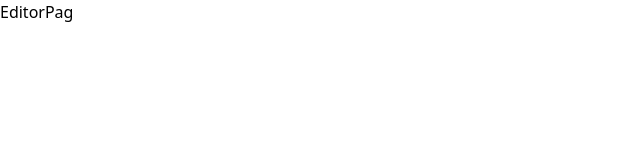
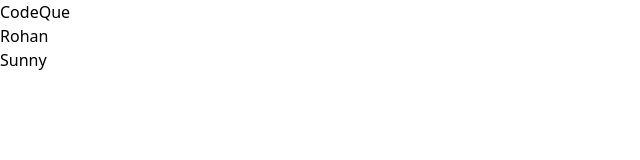
Before and after one commit to rohan-singh987/codeQuee, a React (Vite) app: page /editor/1 in a window 1280 px wide. Shown: the top 160 px of the page, without its empty margins (0-640 px from the left). Built offline with nearby package versions, Linux system fonts and the light colour scheme.

Commit message:
editorPage
Signed-off-by: Rohan Singh <rohannsingh98765@gmail.com>

```diff
--- a/package.json
+++ b/package.json
@@ -10,6 +10,7 @@
   },
   "dependencies": {
     "react": "^18.2.0",
+    "react-avatar": "^5.0.3",
     "react-dom": "^18.2.0",
     "react-hot-toast": "^2.4.0",
     "react-router-dom": "^6.10.0",
--- /dev/null
+++ b/src/components/Client.jsx
@@ -0,0 +1,11 @@
+import React from 'react'
+
+const Client = ({ userName }) => {
+  return (
+    <div>
+        {userName}
+    </div>
+  )
+}
+
+export default Client
--- a/src/pages/EditorPage.jsx
+++ b/src/pages/EditorPage.jsx
@@ -1,8 +1,37 @@
-import React from 'react'
+import { useState } from 'react'
+import Client from '../components/Client';
 
 const EditorPage = () => {
+
+  const [client, setClient] = useState([
+    {
+      SocketId: 1,
+      userName: "Rohan"
+    },
+    {
+      SocketId: 2,
+      userName: "Sunny"
+    }
+  ])
+
   return (
-    <div>EditorPag</div>
+    <div>
+      <div>
+        <div>
+          CodeQue
+        </div>
+        <div>
+          {
+            client.map((client) =>(
+              <Client
+                key={client.SocketId}
+                userName={client.userName}
+              />
+            ))
+          }
+        </div>
+      </div>
+    </div>
   )
 }
 
--- a/src/pages/Home.jsx
+++ b/src/pages/Home.jsx
@@ -18,7 +18,7 @@ const Home = () => {
         setRoomId(v4())
 
         toast.success('Created a new room')
-    }
+    };
 
     const joinRoom = () => {
         if(!roomId || !userName)
@@ -32,12 +32,19 @@ const Home = () => {
                 userName
             }
         })
-    }
+    };
+
+    const handleEnter = (e) => {
+         if(e.code === 'Enter')
+         {
+             joinRoom();
+         }
+    };
 
     return (
         <div className='flex flex-col h-screen justify-center items-center p-3 sm:px-1 bg-red-200  ' >
             <div className='bg-gray-100 p-6 sm:p-20 rounded-lg '>
-            <div className='items-center flex justify-center '>
+            <div className='items-center flex justify-center font-bold text-4xl '>
                 CodeQue
             </div>
             <div className='flex flex-col' >
@@ -46,13 +53,14 @@ const Home = () => {
                     className=' my-2 w-60 sm:w-96 p-2 rounded-lg'
                     value={roomId}
                     onChange={(e) => setRoomId(e.target.value)}
+                    onKeyUp={handleEnter}
                     />
                 <input type="text"
                     placeholder='UserName'
                     className='my-2 w-60 sm:w-96 p-2 rounded-lg'
                     value={userName}
                     onChange={(e) => setUserName(e.target.value)}
-
+                    onKeyUp={handleEnter}
                 />
                 <button className=' flex justify-items-end ml-auto rounded-full bg-white m-2 px-5 py-2'
                     onClick={joinRoom}
```
Also changed, not shown: 1 other file (tests, documents, lock files or other folders).
